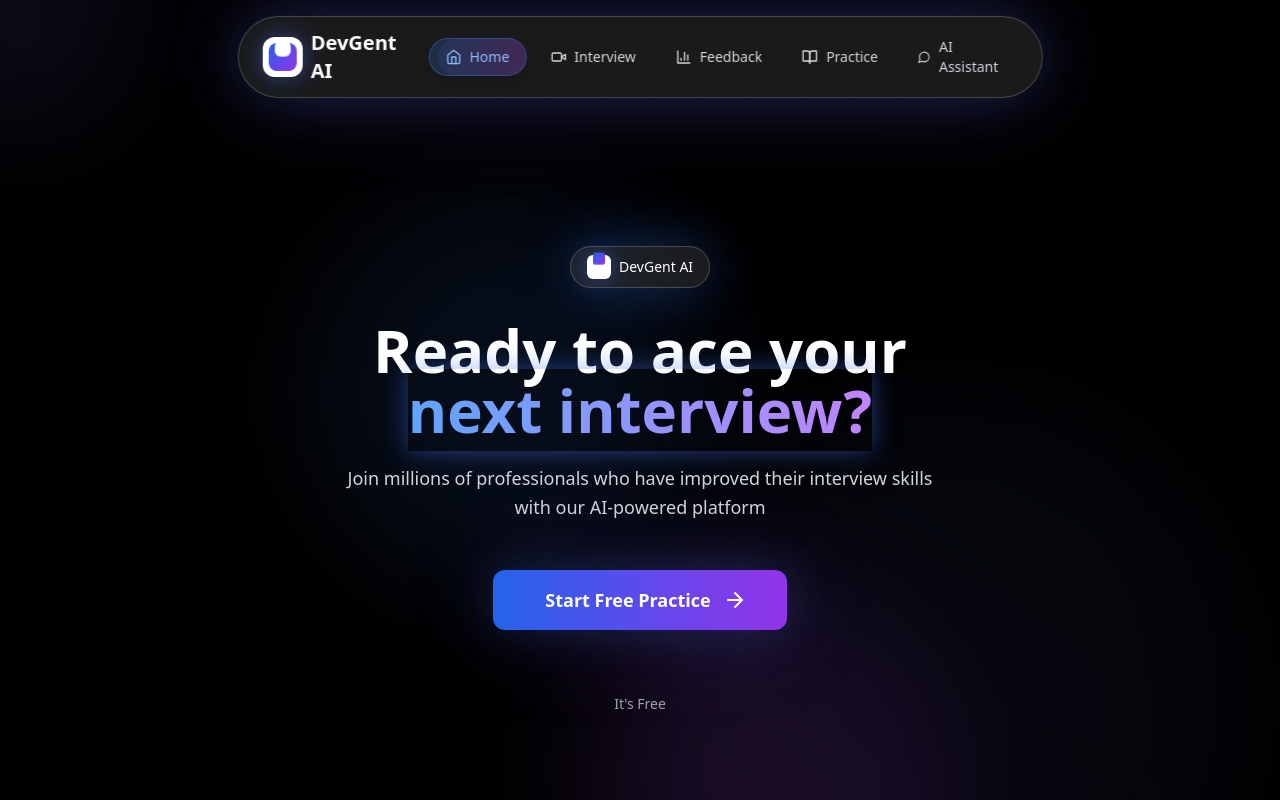
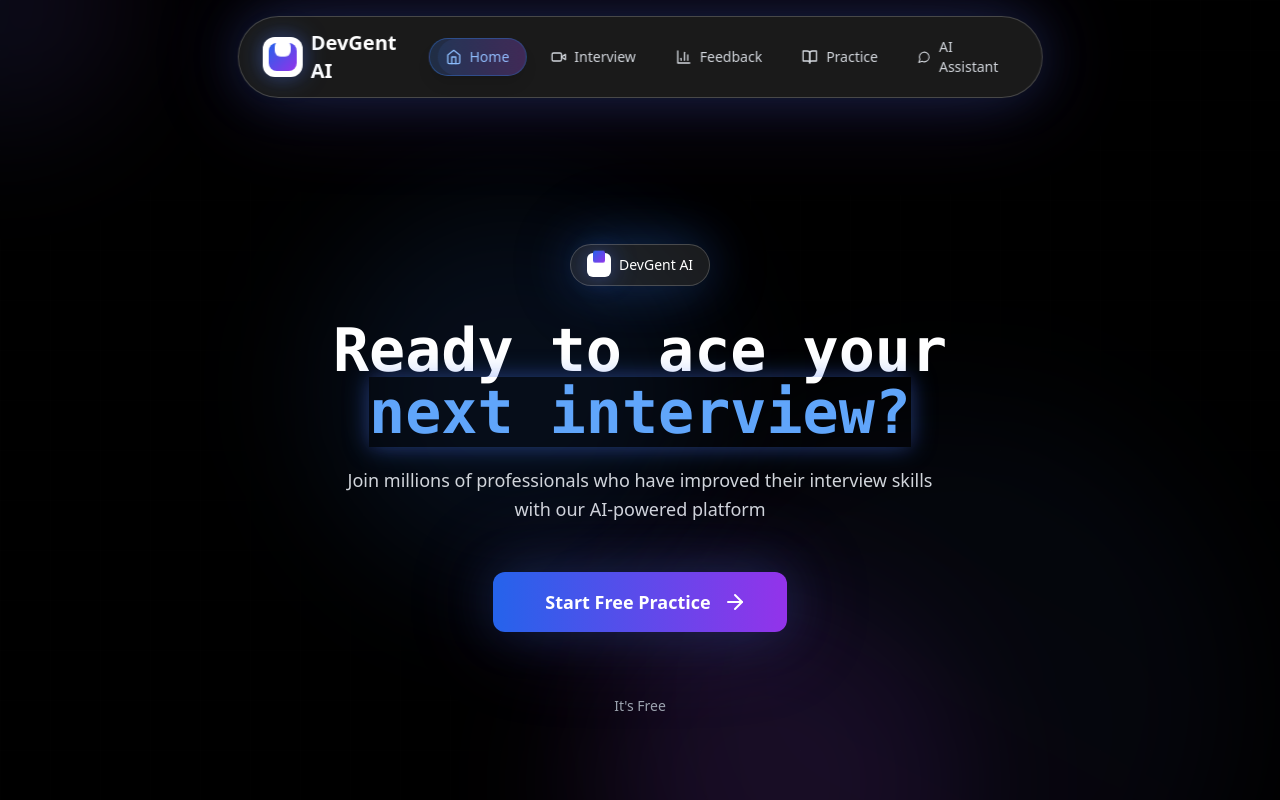
Before and after one commit to samisayyad/AI_Interview_Draft1, a React (Vite) app: page / in a window 1280 px wide. Shown: the top 800 px of the page. Built offline with nearby package versions, Linux system fonts and the light colour scheme.

Commit message:
Update H1 Font and Remove Background

```diff
--- a/src/components/HomePage.tsx
+++ b/src/components/HomePage.tsx
@@ -149,9 +149,9 @@ const HomePage = () => {
             </div>
 
             <h1 className="text-5xl md:text-6xl font-bold text-white mb-6 leading-tight animate-fade-in-up" style={{animationDelay: '0.2s'}}>
-              Ready to ace your
+              <span className="font-mono">Ready to ace your</span>
               <br />
-              <span className="bg-gradient-to-r from-blue-400 to-purple-400 bg-clip-text text-transparent animate-pulse-glow">
+              <span className="font-mono text-blue-400 animate-pulse-glow">
                 next interview?
               </span>
             </h1>
```
